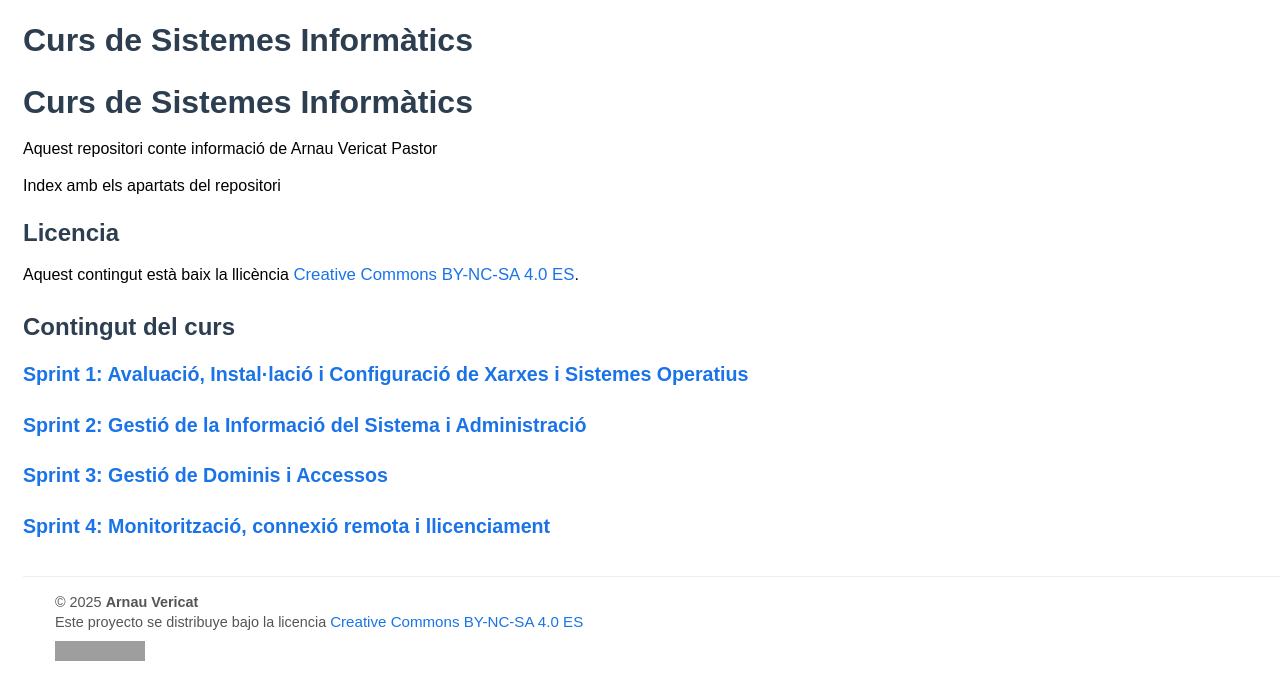
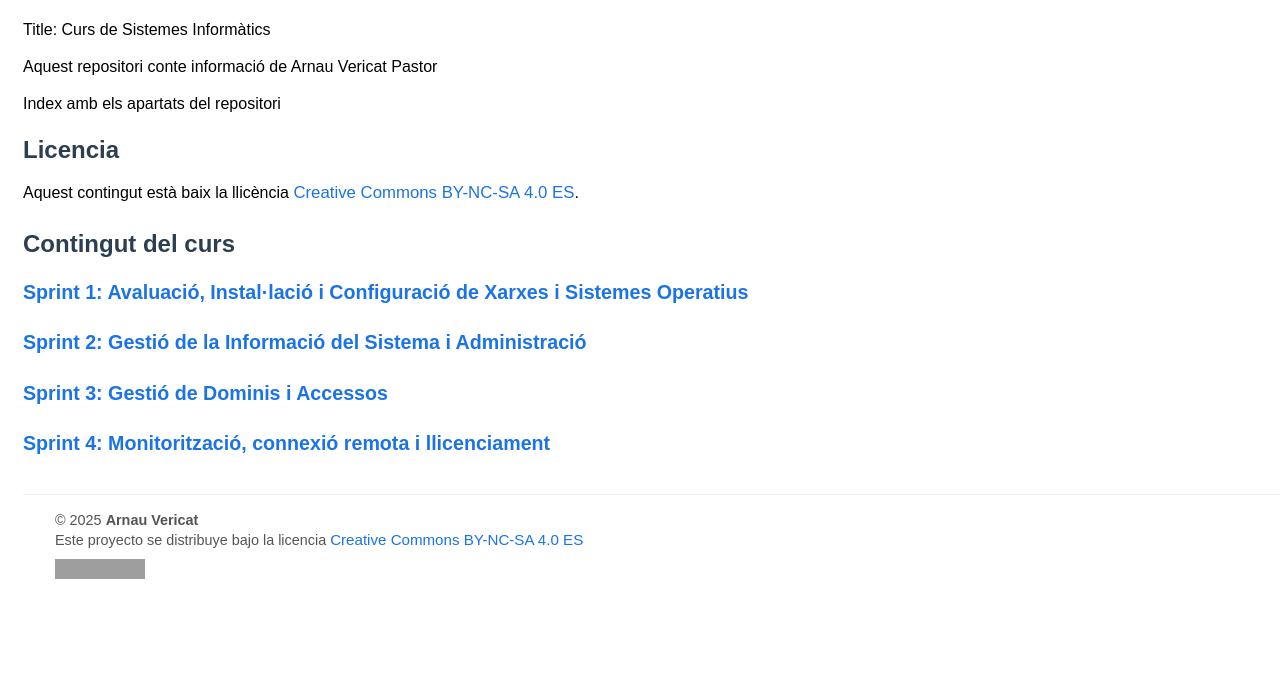
Before and after one commit to arnauvericat/SIPJ1, a Jekyll site: the page built from index.md, in a window 1280 px wide. Shown: the top 700 px of the page. Built offline with Jekyll 4.4.1, drawn with Linux system fonts in a browser that asks for light colours; our own code applies the rules of GitHub Pages for plain Markdown files; part of the change alters nothing that is shown; grey boxes are pictures that could not be loaded.

Commit message:
Update index.md

```diff
--- a/index.md
+++ b/index.md
@@ -1,4 +1,4 @@
-# Curs de Sistemes Informàtics
+Title: Curs de Sistemes Informàtics
 
 Aquest repositori conte informació de Arnau Vericat Pastor
 
```
